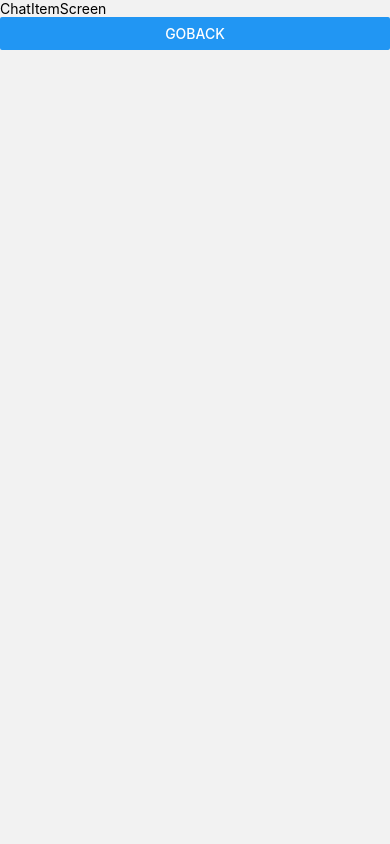
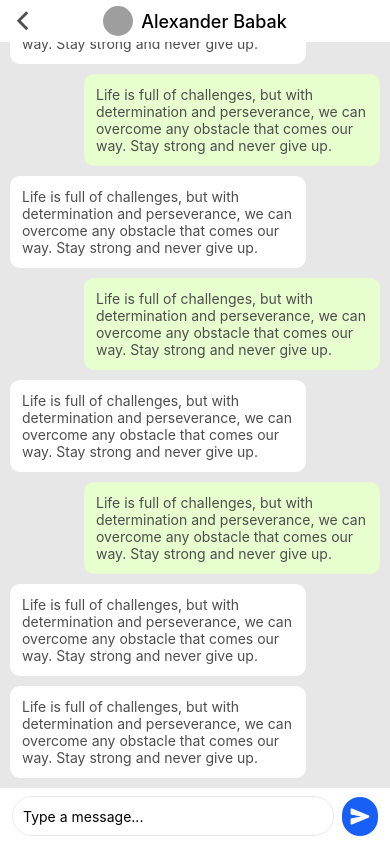
Before and after one commit to AlexanderBabak/whats-app-clone, a React Native app: screen /ChatItem in a window 390 px wide. Built offline with nearby package versions, Linux system fonts and the light colour scheme; grey boxes are pictures that could not be loaded.

Commit message:
add chat item screen

```diff
--- a/package.json
+++ b/package.json
@@ -18,6 +18,7 @@
     "react-native": "0.71.8",
     "react-native": "0.71.8",
     "react-native-gesture-handler": "~2.9.0",
+    "react-native-keyboard-aware-scroll-view": "^0.9.5",
     "react-native-safe-area-context": "4.5.0",
     "react-native-screens": "~3.20.0"
   },
--- a/src/assets/constants.ts
+++ b/src/assets/constants.ts
@@ -4,4 +4,8 @@ export const colors = {
   white: '#fff',
   textPrimary: '#4f4e4e',
   textSecondary: '#8a8a8a',
+  userMsg: '#e7fece',
+  grey: '#e7e7e7',
+  buttonColor: '#185ff6',
+  borderColor: 'rgba(138,138,138, 0.2)',
 };
--- a/src/components/ChatItem.tsx
+++ b/src/components/ChatItem.tsx
@@ -1,11 +1,16 @@
-import React from 'react';
+import React, { useLayoutEffect } from 'react';
 import { IChatItem } from '../interfaces/chatItem';
 import { Image, StyleSheet, Text, TouchableOpacity, View } from 'react-native';
 import { colors } from '../assets/constants';
+import { NativeStackNavigationProp } from '@react-navigation/native-stack';
+import { RootStackParamList } from '../interfaces/navigation';
+import { useNavigation } from '@react-navigation/native';
 
 export const ChatItem = ({ data }: { data: IChatItem }) => {
+  const navigation: NativeStackNavigationProp<RootStackParamList, 'ChatItem'> = useNavigation();
+
   return (
-    <TouchableOpacity style={styles.mainContainer}>
+    <TouchableOpacity style={styles.mainContainer} onPress={() => navigation.navigate('ChatItem')}>
       <View style={styles.userContainer}>
         <Image source={{ uri: data.image }} style={styles.avatar} />
         <View style={{ gap: 4 }}>
--- /dev/null
+++ b/src/components/ChatMessage.tsx
@@ -0,0 +1,24 @@
+import React from 'react';
+import { View, Text } from 'react-native';
+import { colors } from '../assets/constants';
+import { IMessage } from '../interfaces/chatItem';
+
+export const ChatMessage = ({ data }: { data: IMessage }) => {
+  const isUser = data.userId === '1234';
+
+  return (
+    <View
+      style={{
+        maxWidth: '80%',
+        alignSelf: isUser ? 'flex-end' : 'flex-start',
+        flexDirection: 'row',
+        alignItems: 'center',
+        padding: 12,
+        borderRadius: 10,
+        backgroundColor: isUser ? colors.userMsg : colors.white,
+      }}
+    >
+      <Text style={{ color: colors.textPrimary }}>{data.text}</Text>
+    </View>
+  );
+};
--- a/src/interfaces/chatItem.ts
+++ b/src/interfaces/chatItem.ts
@@ -6,3 +6,9 @@ export interface IChatItem {
   unreadMsg: number;
   textMSG: string;
 }
+
+export interface IMessage {
+  id: number;
+  userId: string | number;
+  text: string;
+}
--- a/src/screens/ChatItemScreen.tsx
+++ b/src/screens/ChatItemScreen.tsx
@@ -1,16 +1,199 @@
-import React from 'react';
-import { Text, StyleSheet, Button } from 'react-native';
+import React, { useState } from 'react';
+import {
+  Text,
+  StyleSheet,
+  View,
+  TouchableOpacity,
+  Image,
+  TextInput,
+  Keyboard,
+  KeyboardAvoidingView,
+  Platform,
+  TouchableWithoutFeedback,
+  FlatList,
+  ListRenderItem,
+} from 'react-native';
 import { NativeStackScreenProps } from '@react-navigation/native-stack';
 import { RootStackParamList } from '../interfaces/navigation';
+import { Ionicons } from '@expo/vector-icons';
+import { colors } from '../assets/constants';
+import { IMessage } from '../interfaces/chatItem';
+import { ChatMessage } from '../components/ChatMessage';
 
 type Props = NativeStackScreenProps<RootStackParamList, 'ChatItem'>;
 
-export const ChatItemScreen: React.FC<Props> = ({ navigation }) => {
+const user = {
+  id: 1,
+  name: 'Alexander Babak',
+  image: 'https://cdn.pixabay.com/photo/2016/11/21/12/42/beard-1845166_1280.jpg',
+  time: '12:30',
+  unreadMsg: 2,
+  textMSG:
+    'Take the effort out of responding with suggested text and emoji replies, and check off little to-dos, like adding an event to your calendar or confirming the weather, without ever leaving the conversation.',
+  messages: [
+    { id: 12, userId: '1234', text: 'Hello' },
+    { id: 13, userId: '2222', text: 'With suggested text and emoji replies' },
+    {
+      id: 14,
+      userId: '1234',
+      text: 'Life is full of challenges, but with determination and perseverance, we can overcome any obstacle that comes our way. Stay strong and never give up.',
+    },
+    { id: 15, userId: '2222', text: 'Good' },
+    { id: 17, userId: '2222', text: 'Good!!!' },
+    {
+      id: 19,
+      userId: '2222',
+      text: 'Life is full of challenges, but with determination and perseverance, we can overcome any obstacle that comes our way. Stay strong and never give up.',
+    },
+    {
+      id: 20,
+      userId: '2222',
+      text: 'Life is full of challenges, but with determination and perseverance, we can overcome any obstacle that comes our way. Stay strong and never give up.',
+    },
+    {
+      id: 21,
+      userId: '1234',
+      text: 'Life is full of challenges, but with determination and perseverance, we can overcome any obstacle that comes our way. Stay strong and never give up.',
+    },
+    {
+      id: 22,
+      userId: '2222',
+      text: 'Life is full of challenges, but with determination and perseverance, we can overcome any obstacle that comes our way. Stay strong and never give up.',
+    },
+    {
+      id: 23,
+      userId: '1234',
+      text: 'Life is full of challenges, but with determination and perseverance, we can overcome any obstacle that comes our way. Stay strong and never give up.',
+    },
+    {
+      id: 25,
+      userId: '2222',
+      text: 'Life is full of challenges, but with determination and perseverance, we can overcome any obstacle that comes our way. Stay strong and never give up.',
+    },
+    {
+      id: 26,
+      userId: '1234',
+      text: 'Life is full of challenges, but with determination and perseverance, we can overcome any obstacle that comes our way. Stay strong and never give up.',
+    },
+    {
+      id: 27,
+      userId: '2222',
+      text: 'Life is full of challenges, but with determination and perseverance, we can overcome any obstacle that comes our way. Stay strong and never give up.',
+    },
+    {
+      id: 28,
+      userId: '1234',
+      text: 'Life is full of challenges, but with determination and perseverance, we can overcome any obstacle that comes our way. Stay strong and never give up.',
+    },
+    {
+      id: 29,
+      userId: '2222',
+      text: 'Life is full of challenges, but with determination and perseverance, we can overcome any obstacle that comes our way. Stay strong and never give up.',
+    },
+    {
+      id: 30,
+      userId: '2222',
+      text: 'Life is full of challenges, but with determination and perseverance, we can overcome any obstacle that comes our way. Stay strong and never give up.',
+    },
+  ],
+};
+
+const renderItem: ListRenderItem<IMessage> = ({ item }) => <ChatMessage data={item} />;
+
+export const ChatItemScreen: React.FC<Props> = ({ navigation, route }) => {
+  const [message, setMessage] = useState('');
+
+  const handleSendMessage = () => {
+    if (message.trim() !== '') {
+      // onSendMessage(message);
+      setMessage('');
+    }
+  };
   return (
-    <>
-      <Text>ChatItemScreen</Text>
-      <Button title={'goBack'} onPress={() => navigation.goBack()} />
-    </>
+    <KeyboardAvoidingView
+      style={{ flex: 1 }}
+      behavior={Platform.OS === 'ios' ? 'padding' : undefined}
+      keyboardVerticalOffset={Platform.OS === 'ios' ? 48 : 0} // Может потребоваться настройка в зависимости от вашего макета
+    >
+      {/*<TouchableWithoutFeedback onPress={() => Keyboard.dismiss()}>*/}
+      <View style={{ flex: 1 }}>
+        <View
+          style={{
+            flexDirection: 'row',
+            backgroundColor: colors.white,
+            alignItems: 'center',
+            paddingVertical: 6,
+            justifyContent: 'center',
+            position: 'relative',
+          }}
+        >
+          <TouchableOpacity
+            style={{ position: 'absolute', left: 8 }}
+            onPress={() => navigation.goBack()}
+          >
+            <Ionicons name='chevron-back-outline' size={30} color={colors.textPrimary} />
+          </TouchableOpacity>
+          <View style={{ flexDirection: 'row', alignItems: 'center', gap: 8 }}>
+            <Image
+              style={{ width: 30, aspectRatio: 1, borderRadius: 30 }}
+              source={{ uri: user.image }}
+            />
+            <Text style={{ fontSize: 18, fontWeight: '500' }}>{user.name}</Text>
+          </View>
+        </View>
+        <View
+          style={{
+            flex: 1,
+            backgroundColor: colors.grey,
+          }}
+        >
+          <FlatList
+            data={user.messages}
+            renderItem={renderItem}
+            inverted={true}
+            keyExtractor={(item: IMessage) => String(item.id)}
+            style={{ gap: 10, padding: 10, flex: 1 }}
+            contentContainerStyle={{ gap: 10, paddingBottom: 20, flexDirection: 'column-reverse' }}
+          />
+        </View>
+
+        <View
+          style={{
+            flexDirection: 'row',
+            alignItems: 'center',
+            paddingHorizontal: 12,
+            paddingVertical: 8,
+            backgroundColor: colors.white,
+          }}
+        >
+          <TextInput
+            style={{
+              flex: 1,
+              height: 40,
+              borderWidth: 1,
+              borderRadius: 20,
+              paddingHorizontal: 10,
+              borderColor: colors.borderColor,
+            }}
+            placeholder='Type a message...'
+            value={message}
+            onChangeText={(text) => setMessage(text)}
+          />
+          <TouchableOpacity
+            onPress={handleSendMessage}
+            style={{
+              marginLeft: 8,
+              padding: 8,
+              backgroundColor: colors.buttonColor,
+              borderRadius: 29,
+            }}
+          >
+            <Ionicons name='send' size={20} color={colors.white} />
+          </TouchableOpacity>
+        </View>
+      </View>
+      {/*</TouchableWithoutFeedback>*/}
+    </KeyboardAvoidingView>
   );
 };
 
--- a/src/screens/ChatsScreen.tsx
+++ b/src/screens/ChatsScreen.tsx
@@ -1,13 +1,5 @@
 import React from 'react';
-import {
-  Text,
-  StyleSheet,
-  View,
-  Image,
-  TouchableOpacity,
-  FlatList,
-  ListRenderItem,
-} from 'react-native';
+import { StyleSheet, View, FlatList, ListRenderItem } from 'react-native';
 import { NativeStackNavigationProp } from '@react-navigation/native-stack';
 import { RootStackParamList } from '../interfaces/navigation';
 import { IChatItem } from '../interfaces/chatItem';
@@ -23,11 +15,22 @@ const renderItem: ListRenderItem<IChatItem> = ({ item }) => <ChatItem data={item
 
 export const ChatsScreen: React.FC<Props> = ({ navigation }) => {
   return (
-    <View style={{ paddingHorizontal: 18, backgroundColor: colors.white, flex: 1 }}>
+    <View style={styles.container}>
       <ChatsScreenHeader title='Chats' />
-      <FlatList showsVerticalScrollIndicator={false} data={usersData} renderItem={renderItem} />
+      <FlatList
+        showsVerticalScrollIndicator={false}
+        data={usersData}
+        renderItem={renderItem}
+        keyExtractor={(item: IChatItem) => String(item.id)}
+      />
     </View>
   );
 };
 
-const styles = StyleSheet.create({});
+const styles = StyleSheet.create({
+  container: {
+    paddingHorizontal: 18,
+    backgroundColor: colors.white,
+    flex: 1,
+  },
+});
```
Also changed, not shown: 1 other file (tests, documents, lock files or other folders).
